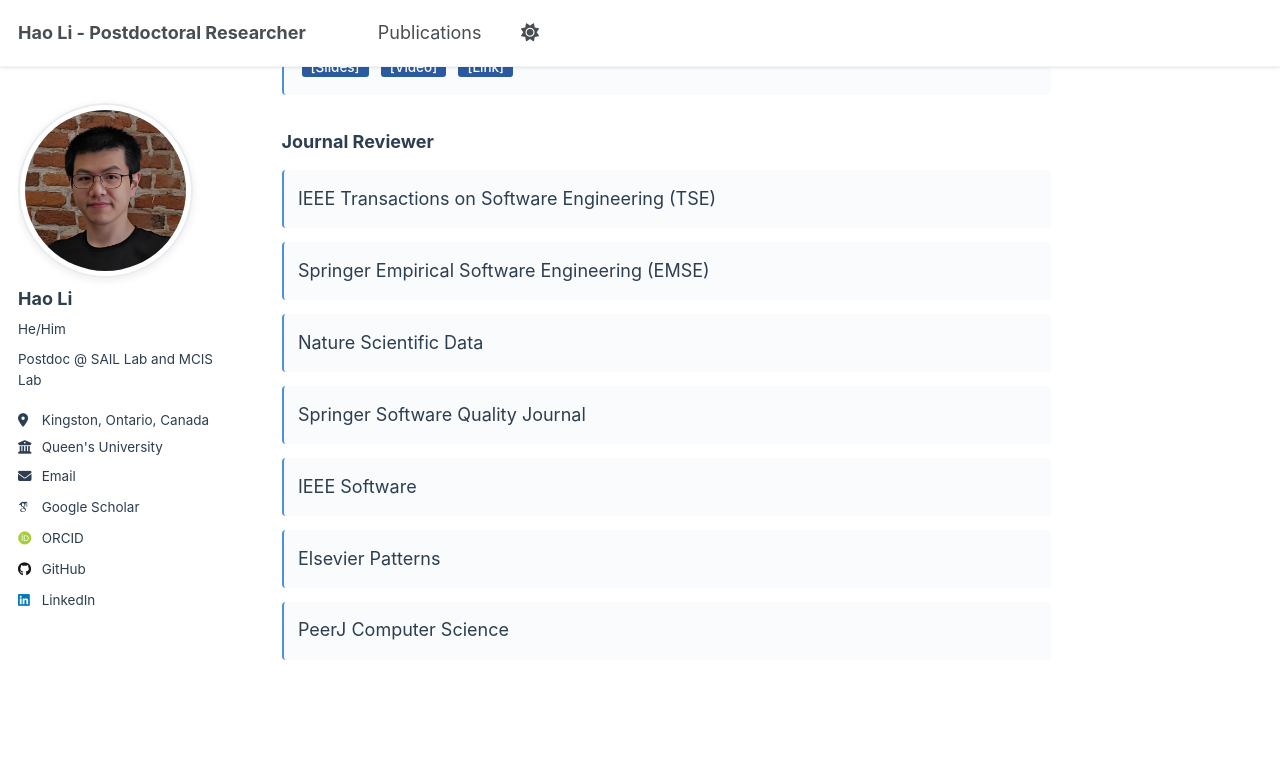
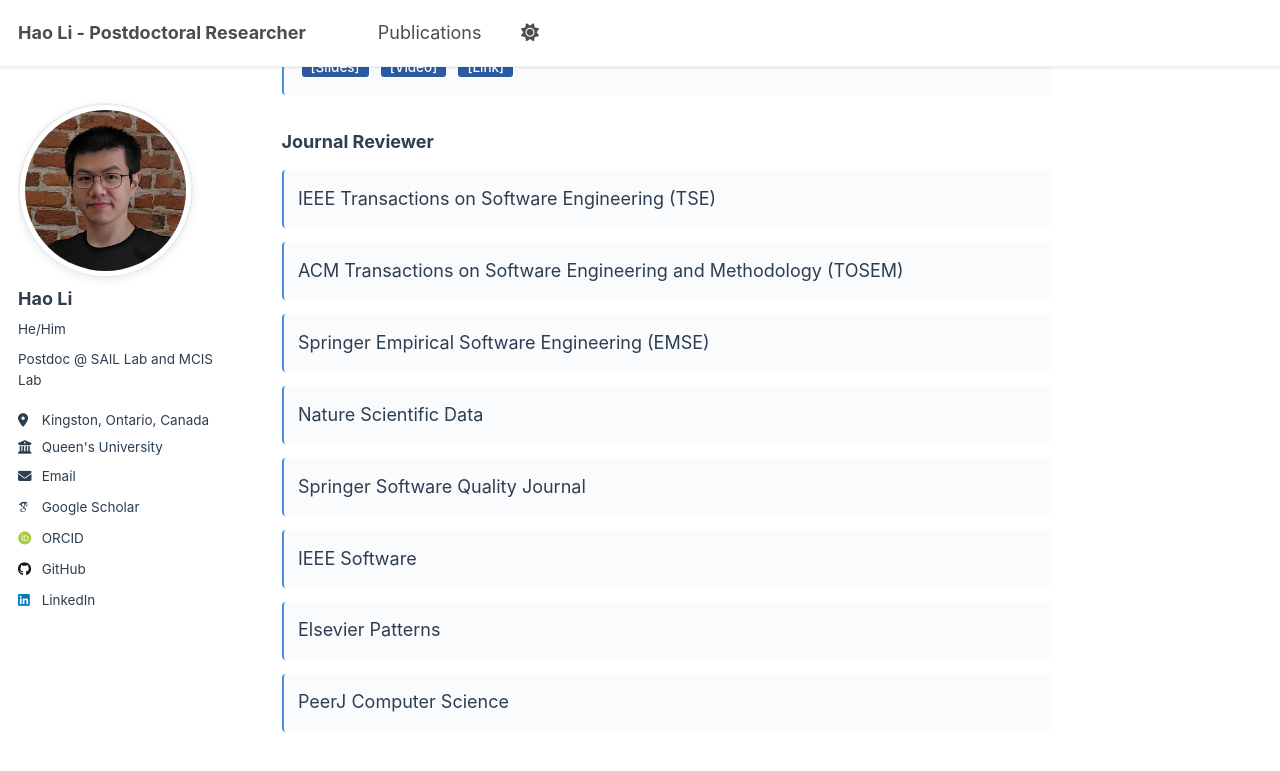
Before and after one commit to Leo-LiHao/Leo-LiHao.github.io, a Jekyll site: the page built from _pages/about.md, in a window 1280 px wide and 900 px high, scrolled down 4628 px. Shown: the top 771 px of the window. Built offline with Jekyll 4.4.1, drawn with Linux system fonts in a browser that asks for light colours; some web fonts are replaced.

Commit message:
added TOSEM review

```diff
--- a/_pages/about.md
+++ b/_pages/about.md
@@ -113,6 +113,7 @@
 ### Journal Reviewer
 
 - IEEE Transactions on Software Engineering (TSE)
+- ACM Transactions on Software Engineering and Methodology (TOSEM)
 - Springer Empirical Software Engineering (EMSE)
 - Nature Scientific Data
 - Springer Software Quality Journal
```
